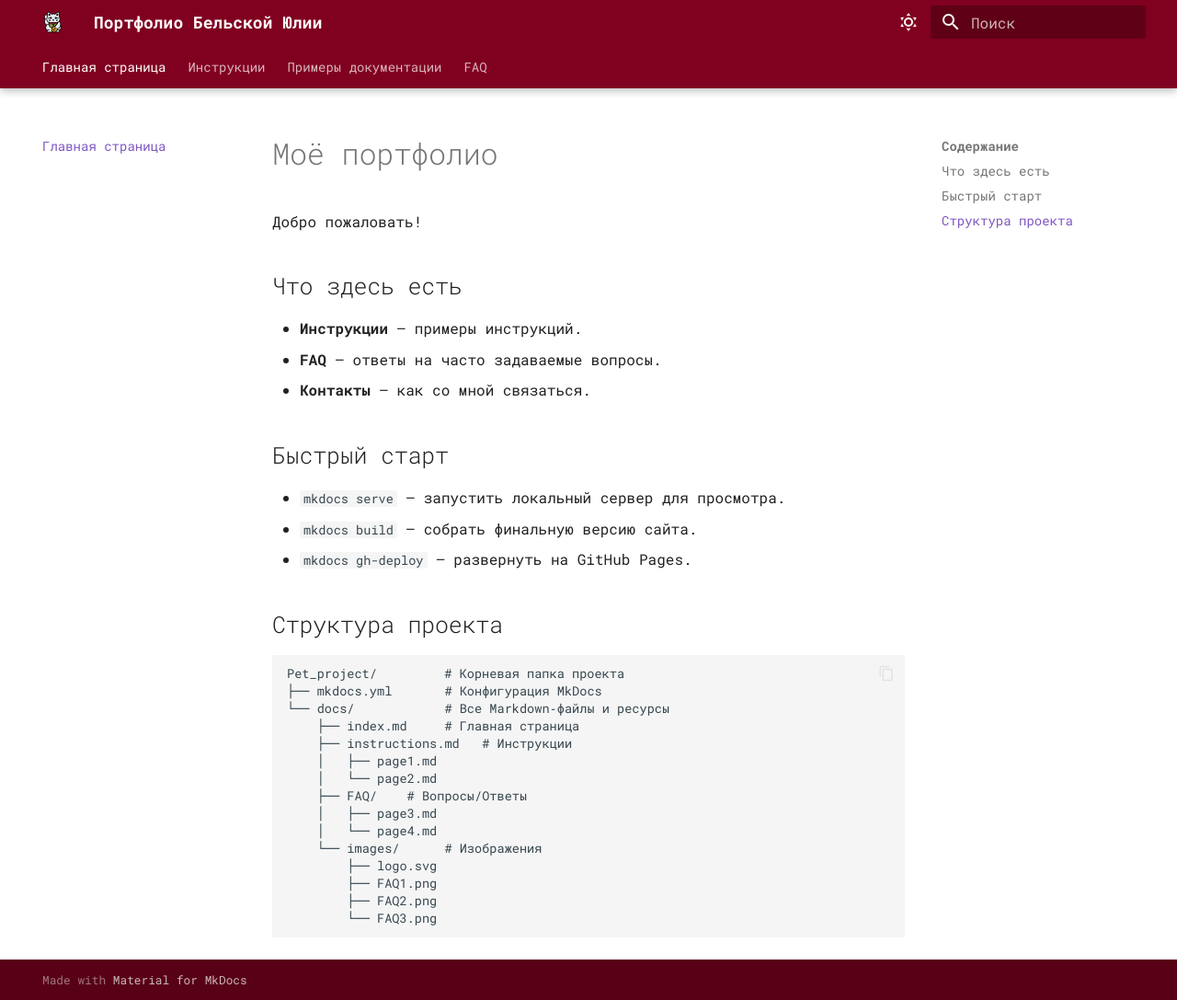
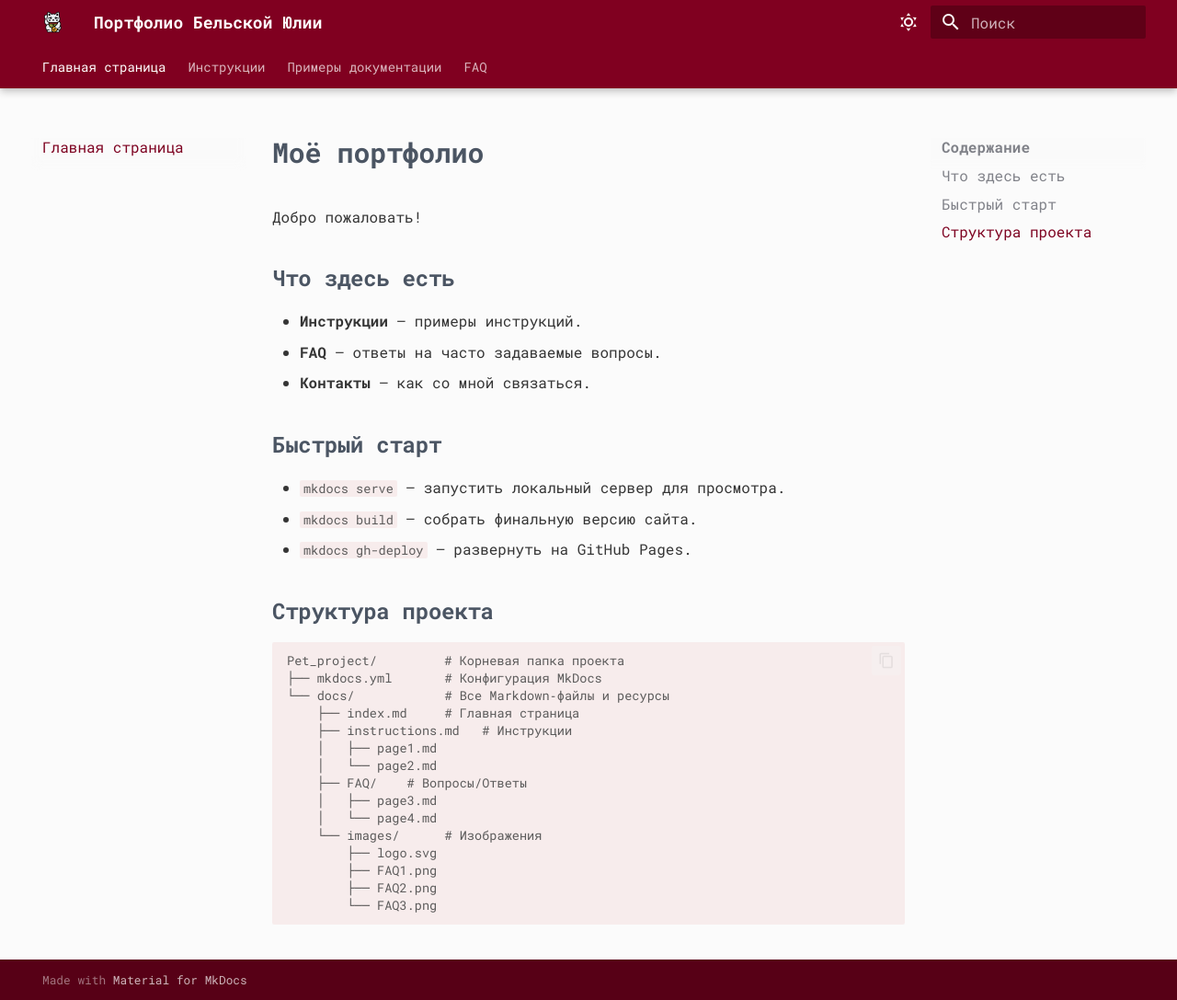
Before and after one commit to yulyashabel5-tech/pet-project, an MkDocs documentation site: the page built from docs/index.md, in a window 1280 px wide and 1087 px high. Shown: the whole window at 92% size. Built offline with MkDocs 1.6.1 and Material for MkDocs 9.7.7, drawn with Linux system fonts in a browser that asks for light colours.

Commit message:
Изменила оформление страницы и стили шрифтов

```diff
--- a/docs/stylesheets/extra.css
+++ b/docs/stylesheets/extra.css
@@ -1,24 +1,83 @@
-.md-header {
-  background-color: #800020 !important; /* Бургунди */
-  color: #FFFFFF !important; /* Белый текст */
+/* Настройки светлой схемы */
+
+[data-md-color-scheme="default"] {
+  --md-primary-fg-color: #800020; /*Основной цвет*/
+  --md-accent-fg-color: #490113; /*Акцентный цвет*/
+  --md-typeset-a-color: #7e0422; /*Цвет ссылок*/
+  --md-default-bg-color: #fafafabb; /*Фоновый цвет*/
+  --md-default-fg-color: #353535; /*Основной цвет текста (абзацы, списки, подзаголовки, nav и toc)*/
+  --md-code-bg-color: #f7ecec; /*Цвет фона блока кода*/
+  --md-code-fg-color: #5c5b5b; /*Цвет текста в блоке кода*/
+  --md-default-fg-color--light: #808289; /*Цвет h1 и заголовков блоков toc и nav*/
+  --md-footer-bg-color: #800020; /*Цвет футера*/
 }
 
-.md-tabs {
-  background-color: #800020 !important; /* Бургунди */
+/* Настройки тёмной схемы */
+
+[data-md-color-scheme="slate"] {
+  --md-primary-fg-color: #800020; /*Основной цвет*/
+  --md-accent-fg-color: #ffffff; /*Акцентный цвет*/
+  --md-typeset-a-color: #cf0000; /*Цвет ссылок*/
+  --md-default-bg-color: #1E2129; /*Фоновый цвет*/
+  --md-default-fg-color: #acaeb4; /*Основной цвет текста (абзацы, списки, подзаголовки, nav и toc)*/
+  --md-code-bg-color: #272A35; /*Цвет фона блока кода*/
+  --md-code-fg-color: #9B9EA8; /*Цвет текста в блоке кода*/
+  --md-default-fg-color--light: #808289; /*Цвет h1 и заголовков блоков toc и nav*/
+  --md-footer-bg-color: #800020; /*Цвет футера*/
 }
 
-.md-tabs__link {
-  color: #FFFFFF !important; /* Белый текст */
-  border-bottom: 2px solid transparent !important;
+/*Параметры текста статей*/
+.md-typeset {
+    font-family: 'Roboto Mono';
+    font-weight: 400;
+    font-size: 16px;
+}
+/*Параметры текста nav и toc*/
+.md-nav {
+    font-family: 'Roboto Mono';
+    font-weight: 400;
+    font-size: 16px;
 }
 
-.md-tabs__link--active {
-  color: #FFFFFF !important;
-  background-color: #600018 !important; /* Темнее бургунди */
-  border-bottom: 3px solid #D4AF37 !important; /* Золотая линия для активной вкладки */
+.md-content h1, .md-content h2, .md-content h3, .md-content h4 {
+    font-family: 'Roboto Mono';
+    font-weight: 600;
 }
 
-.md-footer {
-  background-color: #800020 !important; /* Бургунди */
-  color: #FFFFFF !important; /* Белый текст */
+.md-content h1 {
+    font-size: 30px;
 }
+
+.md-content h2 {
+    font-size: 24px;
+}
+
+.md-content h3 {
+    font-size: 21px;
+}
+
+.md-content h4 {
+    font-size: 18px;
+}
+
+
+/* Цвет заголовков для светлой темы (default) */
+[data-md-color-scheme="default"] h1,
+[data-md-color-scheme="default"] h2,
+[data-md-color-scheme="default"] h3,
+[data-md-color-scheme="default"] h4,
+[data-md-color-scheme="default"] h5,
+[data-md-color-scheme="default"] h6 {
+  color: #4b5563;
+}
+
+/* Цвет заголовков для тёмной темы (slate) */
+[data-md-color-scheme="slate"] h1,
+[data-md-color-scheme="slate"] h2,
+[data-md-color-scheme="slate"] h3,
+[data-md-color-scheme="slate"] h4,
+[data-md-color-scheme="slate"] h5,
+[data-md-color-scheme="slate"] h6 {
+  color: #808289;
+  text-shadow: 0 1px 2px rgba(0, 0, 0, 0.5); /* тень для глубины */
+}
--- a/mkdocs.yml
+++ b/mkdocs.yml
@@ -13,7 +13,7 @@ theme: # Тема сайта, информация о ее параметрах
       toggle:
         icon: material/weather-sunny # Иконка для активации светлой темы
         name: Выключить солнышко # Всплывающий текст-подсказка
-      primary: deep purple   # Основной цвет
+      primary: red   # Основной цвет
       accent: white    # Акцентный цвет
       # вы можете использовать любой цвет из списка:
       # red; pink; purple; deep purple; indigo; blue; light blue; cyan; teal;
@@ -25,15 +25,15 @@ theme: # Тема сайта, информация о ее параметрах
       toggle:
         icon: material/weather-night
         name: Позвать солнышко
-      primary: deep purple  # Основной цвет
+      primary: red  # Основной цвет
       accent: white # Акцентный цвет
       # вы можете использовать любой цвет из списка:
       # red; pink; purple; deep purple; indigo; blue; light blue; cyan; teal;
       # green; light green; lime; yellow; amber; orange; deep orange; brown;
       # grey; blue grey; black; white
   features: # настройки функциональностей темы
-    # - navigation.sections # Добавление разделов верхнего уровня в боковом меню, отключение спойлеров в боковом меню
-    - navigation.path # Хлебные крошки
+    - navigation.sections # Добавление разделов верхнего уровня в боковом меню, отключение спойлеров в боковом меню
+ #  - navigation.path # Хлебные крошки
     - navigation.indexes # Позволяет создавать корневые страницы разделов меню. Корневая страница должна лежать в папке раздела и называться index.md. Пример использования корневых страниц приведен ниже в настройках nav
     - navigation.tabs # Верхнее меню
     - navigation.tabs.sticky # Фиксация верхнего меню
@@ -84,6 +84,7 @@ plugins:
       - markdown
       - word
       - help
+      - API
   - glightbox
   - swagger-ui-tag
   - redoc-tag
```
Also changed, not shown: docs/api/redoc-api.md (+3 -0 lines), docs/api/swagger-api.md (+7 -0 lines).
